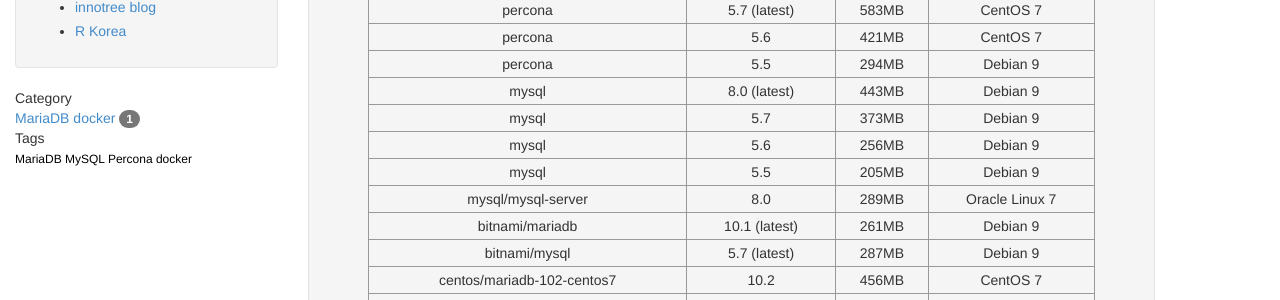
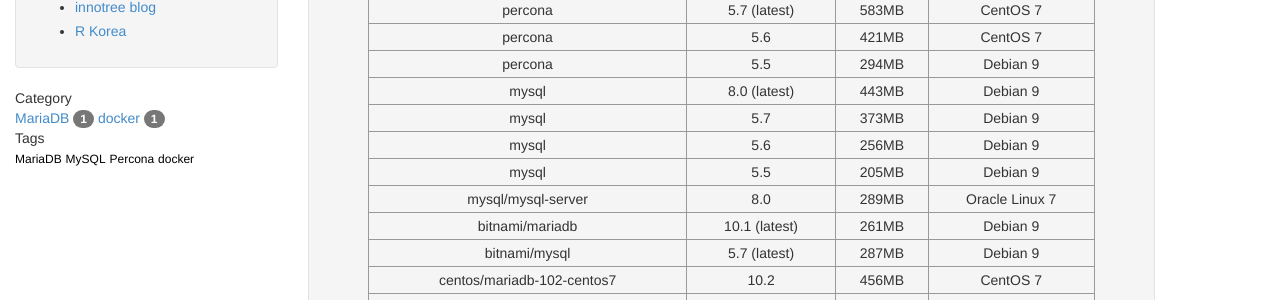
Before and after one commit to artflower/blog, a Jekyll site: the page built from _posts/2019-05-11-docker-MariaDB-MySQL-Percona.md, in a window 1280 px wide and 900 px high, scrolled down 407 px. Shown: the part 150-450 px from the top of the window. Built offline with Jekyll 4.4.1, drawn with Linux system fonts in a browser that asks for light colours; nearby versions of some CDN libraries; comment, search, counter and statistics services are not loaded.

```diff
--- a/_config.yml
+++ b/_config.yml
@@ -35,7 +35,7 @@ paginate: 10
 
 highlighter: rouge
 markdown: kramdown
-gems: ['jekyll-paginate','jekyll-sitemap']
+gems: ['jekyll-paginate-v2','jekyll-sitemap']
 
 category_dir: category/
 tag_dir: tag/
--- a/_posts/2019-05-11-docker-MariaDB-MySQL-Percona.md
+++ b/_posts/2019-05-11-docker-MariaDB-MySQL-Percona.md
@@ -2,8 +2,8 @@
 layout: post
 title: "MariaDB / MySQL / Percona : Docker 이미지 비교"
 date: 2019-05-11 16:30:06 +0900
-categories: [MariaDB docker]
-tags: [MariaDB MySQL Percona docker]
+categories: [MariaDB, docker]
+tags: [MariaDB, MySQL, Percona, docker]
 comments: true
 ---
 # MariaDB / MySQL 8.0 / Percona : Docker 이미지 비교
--- a/page/1.category.html
+++ b/page/1.category.html
@@ -32,7 +32,7 @@ type: page
     }
   });
 
-  axios.get('/posts.json')
+  axios.get('/blog/posts.json')
   .then(function (response) {
     postList.posts = response.data.posts;
   })
--- a/page/2.page.html
+++ b/page/2.page.html
@@ -33,7 +33,7 @@ type: page
     }
   });
 
-  axios.get('/posts.json')
+  axios.get('/blog/posts.json')
   .then(function (response) {
     postList.posts = response.data.posts;
   })
```
